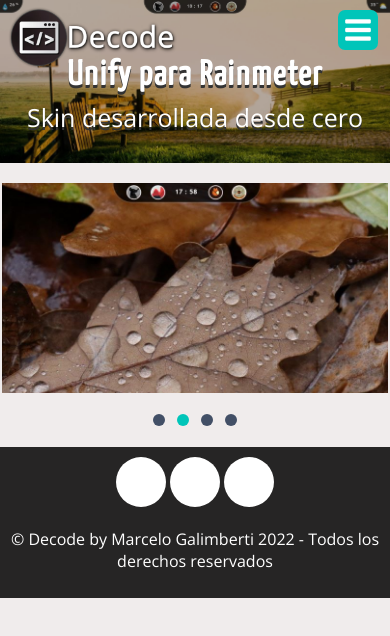
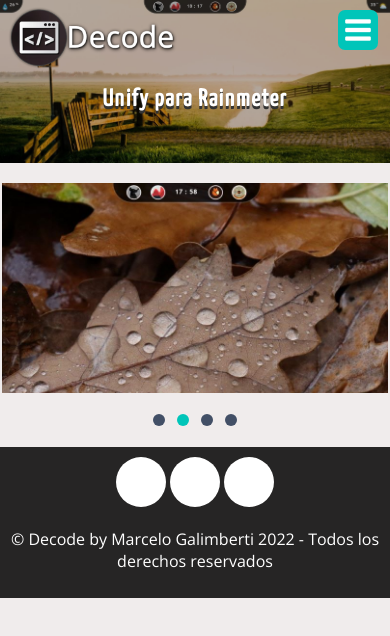
Before and after one commit to mgalim/decode, a plain HTML site: page unify.html in a window 390 px wide. Drawn offline with nearby package versions, Linux system fonts and the light colour scheme; some icons are missing.

Commit message:
Cambios en medidas 480x

```diff
--- a/css/unify.css
+++ b/css/unify.css
@@ -232,20 +232,6 @@ ul {
   transition: all 0.4s;
 }
 /*------------------*Responsive*------------------*/
-@media (max-width: 535px) {
-  .slider-wrapper .caption {
-    display: none;
-  }
-  .banner__title {
-    font-size: 35px;
-    margin: 5px 0;
-  }
-  .banner__txt {
-    display: block;
-    font-size: 25px;
-    margin: 7px 0;
-  }
-}
 @media (min-width: 480px) {
   .banner__title {
     font-size: 35px;
```
Also changed, not shown: index.html (+3 -1 lines).
